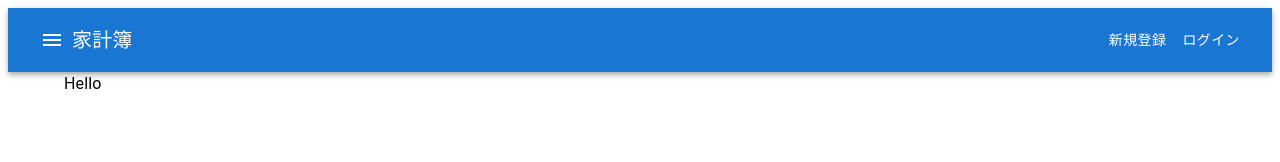
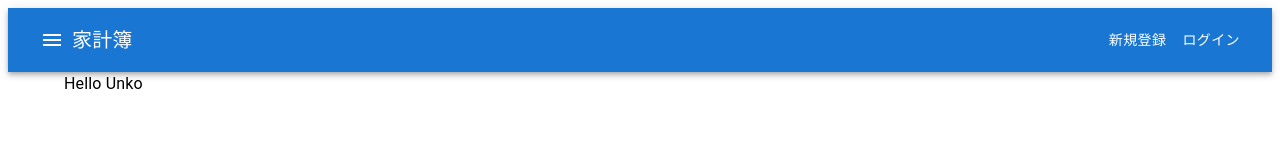
Before and after one commit to HirokiNakazawa/share-spend-client, a Next.js app: page / in a window 1280 px wide. Shown: the top 162 px of the page. Built offline with nearby package versions, Linux system fonts and the light colour scheme.

Commit message:
ログアウトボタン実装、ダッシュボードコンポーネント作成

```diff
--- /dev/null
+++ b/src/app/components/DashBoard.tsx
@@ -0,0 +1,14 @@
+import { Container, Typography } from "@mui/material";
+import { FC } from "react";
+import CustomModal from "./CunstomModal";
+
+const DashBoard: FC = () => {
+  return (
+    <Container>
+      <CustomModal />
+      <Typography>Hello Unko</Typography>
+    </Container>
+  );
+};
+
+export default DashBoard;
--- a/src/app/components/Header.tsx
+++ b/src/app/components/Header.tsx
@@ -8,6 +8,7 @@ import RegisterButton from "./RegisterButton";
 import LoginButton from "./LoginButton";
 import { useRecoilValue } from "recoil";
 import { userState } from "../recoil/atom/userState";
+import LogoutButton from "./LogoutButton";
 
 const Header: FC = () => {
   const user = useRecoilValue(userState);
@@ -23,7 +24,10 @@ const Header: FC = () => {
             {APP_NAME}
           </Typography>
           {user.isLoggedIn ? (
-            <Typography>{user.name}</Typography>
+            <>
+              <Typography>{user.name}</Typography>
+              <LogoutButton />
+            </>
           ) : (
             <>
               <RegisterButton />
--- /dev/null
+++ b/src/app/components/LogoutButton.tsx
@@ -0,0 +1,20 @@
+import { Button } from "@mui/material";
+import { FC } from "react";
+import { useSetRecoilState } from "recoil";
+import { userState } from "../recoil/atom/userState";
+
+const LogoutButton: FC = () => {
+  const setUser = useSetRecoilState(userState);
+
+  const handleClick = () => {
+    setUser({ id: null, name: "", isLoggedIn: false });
+  };
+
+  return (
+    <Button color="inherit" onClick={handleClick}>
+      ログアウト
+    </Button>
+  );
+};
+
+export default LogoutButton;
--- a/src/app/page.tsx
+++ b/src/app/page.tsx
@@ -1,16 +1,13 @@
-import { Container, Typography } from "@mui/material";
+import { Box, Container, Typography } from "@mui/material";
 import { FC } from "react";
 import Header from "./components/Header";
-import CustomModal from "./components/CunstomModal";
+import DashBoard from "./components/DashBoard";
 
 const Home: FC = () => {
   return (
     <>
       <Header />
-      <Container>
-        <CustomModal />
-        <Typography>Hello</Typography>
-      </Container>
+      <DashBoard />
     </>
   );
 };
```
